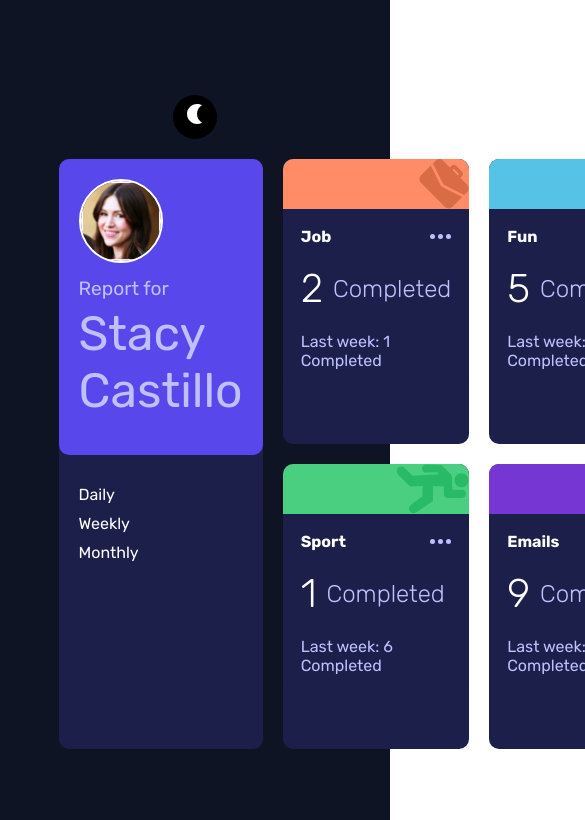
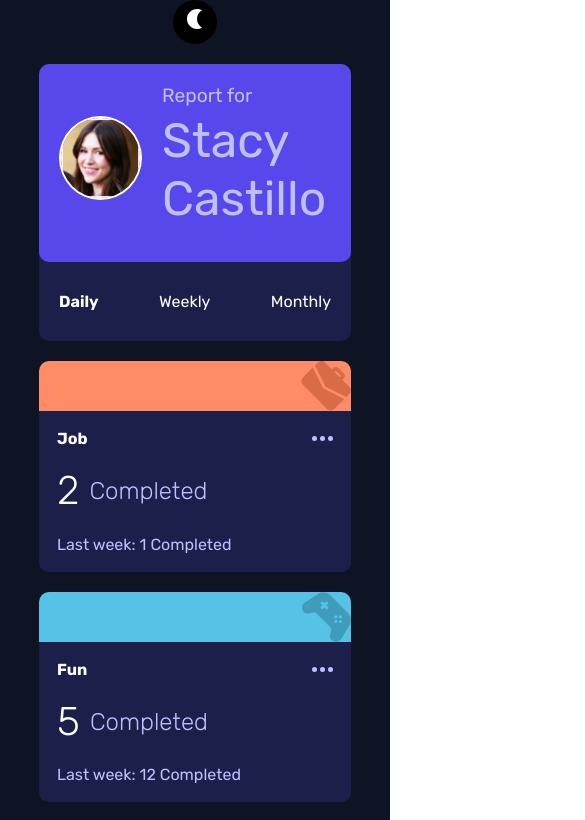
Before and after one commit to AdnaanH/frontend-interview-challenge-main, a React (Vite) app: page / in a window 390 px wide. Shown: the top 820 px of the page, 585 px wide, since content can reach past the window. Built offline with nearby package versions, Linux system fonts and the light colour scheme.

Commit message:
More Functionality and Mobile Responsiveness

```diff
--- a/src/App.tsx
+++ b/src/App.tsx
@@ -1,8 +1,7 @@
 import { useState } from 'react';
 import { FaLightbulb } from "react-icons/fa";
 import { MdNightlight } from "react-icons/md";
-import ProfileComponent from './components/ProfileComponent';
-import CardsComponent from './components/CardsComponent';
+import ComponentManager from './components/ComponentManager';
 
 function App() {
   const [darkMode, setDarkMode] = useState(false);
@@ -19,9 +18,8 @@ function App() {
           </button>
       </header>
 
-     <section className='wrapper'>
-            <ProfileComponent />
-            <CardsComponent />
+     <section>
+            <ComponentManager />
      </section>
     </main>
   );
--- a/src/components/CardsComponent.tsx
+++ b/src/components/CardsComponent.tsx
@@ -1,14 +1,14 @@
+import React from "react";
 import CardComponent from "./CardComponent";
-import jobImage from "../assets/images/job.svg"
-import funImage from "../assets/images/fun.svg"
-import learningImage from "../assets/images/learning.svg"
-import sportImage from "../assets/images/sport.svg"
-import emailsImage from "../assets/images/emails.svg"
-import healthImage from "../assets/images/health.svg"
-import {timeframes} from "../data/timeframes"
+import jobImage from "../assets/images/job.svg";
+import funImage from "../assets/images/fun.svg";
+import learningImage from "../assets/images/learning.svg";
+import sportImage from "../assets/images/sport.svg";
+import emailsImage from "../assets/images/emails.svg";
+import healthImage from "../assets/images/health.svg";
+import { timeframes } from "../data/timeframes";
 
-type TitleType = 'job' | 'fun' | 'learning' | 'sport' | 'emails' | 'health';
-
+type TitleType = "job" | "fun" | "learning" | "sport" | "emails" | "health";
 
 const titleToColor: Record<TitleType, string> = {
   job: "hsl(15, 100%, 70%)",
@@ -28,20 +28,23 @@ const titleToColor: Record<TitleType, string> = {
   health: healthImage,
 };
 
+type CardsComponentProps = {
+  selectedTimeframe: "daily" | "weekly" | "monthly";
+};
 
-
-const CardsComponent = () => {
+const CardsComponent: React.FC<CardsComponentProps> = ({ selectedTimeframe }) => {
   return (
     <div className="cards">
       {timeframes.map((item, index) => {
         const title = item.title as TitleType;
+        const timeframeData = item.timeframes[selectedTimeframe];
 
         return (
           <CardComponent
             key={index}
             title={title}
-                    currTimeframe={item.timeframes.daily.current}
-                    prevTimeframe={item.timeframes.daily.previous}
+            currTimeframe={timeframeData.current}
+            prevTimeframe={timeframeData.previous}
             bgColor={titleToColor[title]}
             image={titleToImage[title]}
           />
@@ -49,6 +52,6 @@ const CardsComponent = () => {
       })}
     </div>
   );
-}
+};
 
 export default CardsComponent;
--- /dev/null
+++ b/src/components/ComponentManager.tsx
@@ -0,0 +1,16 @@
+import { useState } from "react";
+import CardsComponent from "./CardsComponent";
+import ProfileComponent from "./ProfileComponent";
+
+const ComponentManager = () => {
+  const [selectedTimeframe, setSelectedTimeframe] = useState<"daily" | "weekly" | "monthly">("daily");
+
+  return (
+    <div className="wrapper">
+      <ProfileComponent selectedTimeframe={selectedTimeframe} setSelectedTimeframe={setSelectedTimeframe} />
+      <CardsComponent selectedTimeframe={selectedTimeframe} />
+    </div>
+  );
+};
+
+export default ComponentManager;
--- a/src/components/ProfileComponent.tsx
+++ b/src/components/ProfileComponent.tsx
@@ -1,22 +1,38 @@
 import avatar from '../assets/images/avatar.png'
 
-const ProfileComponent = () => {
+type ProfileComponentProps = {
+    selectedTimeframe: "daily" | "weekly" | "monthly";
+    setSelectedTimeframe: React.Dispatch<React.SetStateAction<"daily" | "weekly" | "monthly">>;
+  };
+
+  const ProfileComponent: React.FC<ProfileComponentProps> = ({ selectedTimeframe, setSelectedTimeframe }) => {
     return (
       <div className="profile">
         <div className="profile-info">
           <img src={avatar} alt="" />
+          <div className="profile-desc">
             <p>Report for</p>
             <h1>Stacy Castillo</h1>
           </div>
+        </div>
         <div className="timelines">
           <ul>
-                    <li>Daily</li>
-                    <li>Weekly</li>
-                    <li>Monthly</li>
+            {["daily", "weekly", "monthly"].map((timeframe) => (
+              <li
+                key={timeframe}
+                onClick={() => setSelectedTimeframe(timeframe as "daily" | "weekly" | "monthly")}
+                style={{
+                  fontWeight: selectedTimeframe === timeframe ? "bold" : "normal",
+                  cursor: "pointer",
+                }}
+              >
+                {timeframe.charAt(0).toUpperCase() + timeframe.slice(1)}
+              </li>
+            ))}
           </ul>
         </div>
       </div>
     );
-}
+  };
 
   export default ProfileComponent;
--- a/src/index.scss
+++ b/src/index.scss
@@ -1,4 +1,7 @@
-// Color Variables
+$breakpoint-mobile: 480px;
+$breakpoint-tablet: 768px;
+$breakpoint-desktop: 1024px;
+
 // Light Colors
 $blue-light: hsl(246, 80%, 60%);
 $light-red-job-light: hsl(15, 100%, 70%);
@@ -16,6 +19,22 @@ $pale-blue-light: hsl(236, 100%, 87%);
 $black-dark: hsl(0, 0%, 0%);
 $white-dark: hsl(0, 0%, 100%);
 
+@mixin respond-to($breakpoint) {
+  @if $breakpoint == mobile {
+    @media (max-width: $breakpoint-mobile) {
+      @content;
+    }
+  } @else if $breakpoint == tablet {
+    @media (max-width: $breakpoint-tablet) {
+      @content;
+    }
+  } @else if $breakpoint == desktop {
+    @media (min-width: $breakpoint-desktop) {
+      @content;
+    }
+  }
+}
+
 body, html {
   margin: 0;
   padding: 0;
@@ -31,6 +50,12 @@ body, html {
   align-items: center;
   justify-content: center;
   transition: background-color 0.3s ease, color 0.3s ease;
+
+  section {
+    width: 100%;
+    display: flex;
+    justify-content: center;
+  }
 
   &.light {
     background-color: $very-dark-blue-light;
@@ -60,11 +85,19 @@ body, html {
   }
 }
 .wrapper {
-  width: 70%;
-  height: 70vh;
+  width: 80%;
+  min-height: 70vh;
   display: grid;
   grid-template-columns: 1fr 3fr;
   gap: 20px;
+
+  @include respond-to(tablet) {
+    grid-template-columns: 1fr;
+  }
+
+  @include respond-to(desktop) {
+    width: 90%;
+  }
 
   .profile {
     background-color: $dark-blue-light;
@@ -74,6 +107,13 @@ body, html {
       background-color: $blue-light;
       border-radius: 10px;
       padding: 20px;
+
+      @include respond-to(tablet) {
+        display: flex;
+        justify-content: start;
+        align-items: center;
+        gap: 20px;
+      }
 
       img {
         height: 80px;
@@ -107,6 +147,12 @@ body, html {
         display: grid;
         gap: 10px;
 
+        @include respond-to(tablet) {
+          display: flex;
+          justify-content: space-between;
+          align-items: center;
+        }
+
         li {
           cursor: pointer;
           color: $white-dark;
@@ -124,6 +170,10 @@ body, html {
     display: grid;
     grid-template-columns: 1fr 1fr 1fr;
     gap: 20px;
+
+    @include respond-to(mobile) {
+      grid-template-columns: 1fr;
+    }
 
     .card {
       background-color: $dark-blue-light;
```
Lines whose indentation alone changed are shown as unchanged.
